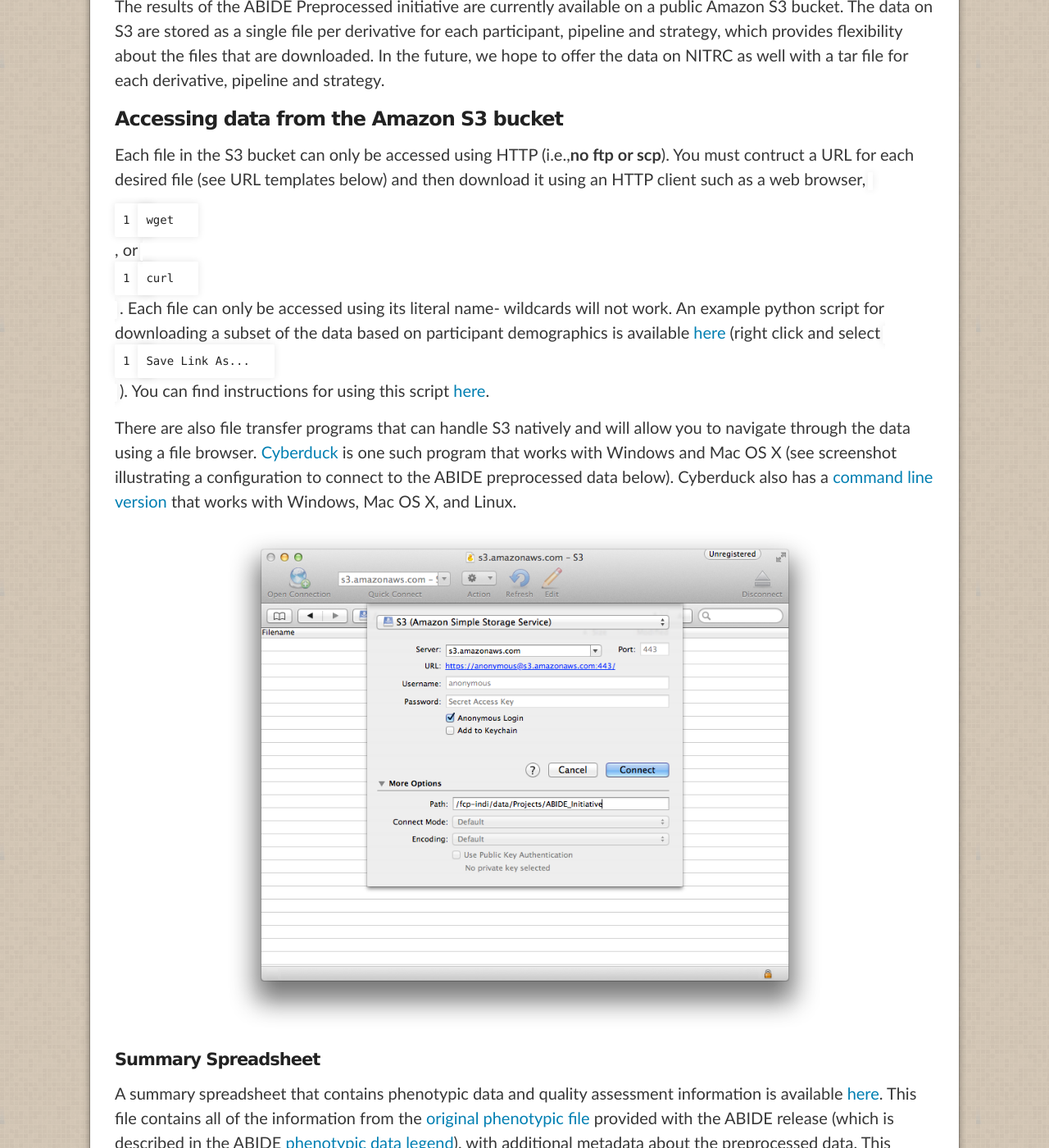
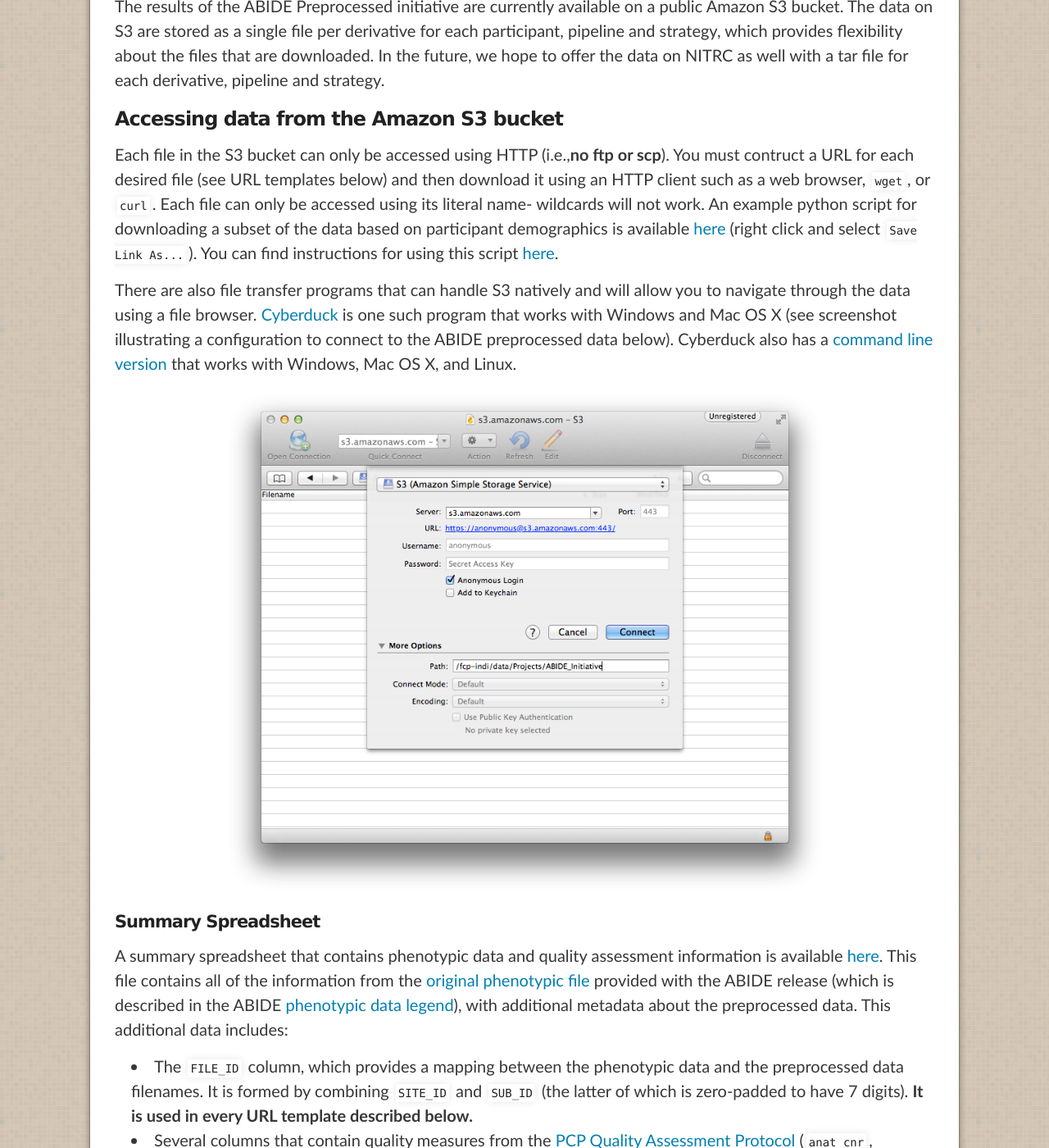
Before and after one commit to preprocessed-connectomes-project/abide, a Jekyll site: the page built from download.md, in a window 1280 px wide and 1400 px high, scrolled down 239 px. Shown: the whole window at 82% size. Built offline with Jekyll 4.4.1, drawn with Linux system fonts in a browser that asks for light colours; some of the changed text lies outside the part shown.

Commit message:
removing line numbers from code blocks

```diff
--- a/_config.yml
+++ b/_config.yml
@@ -62,8 +62,6 @@
   enable_coderay: false
 
   syntax_highlighter_opts:
-    line_numbers: inline
-    line_numbers_start: 1
     coderay_tab_width: 4
     coderay_bold_every: 10
     coderay_css: style
```
